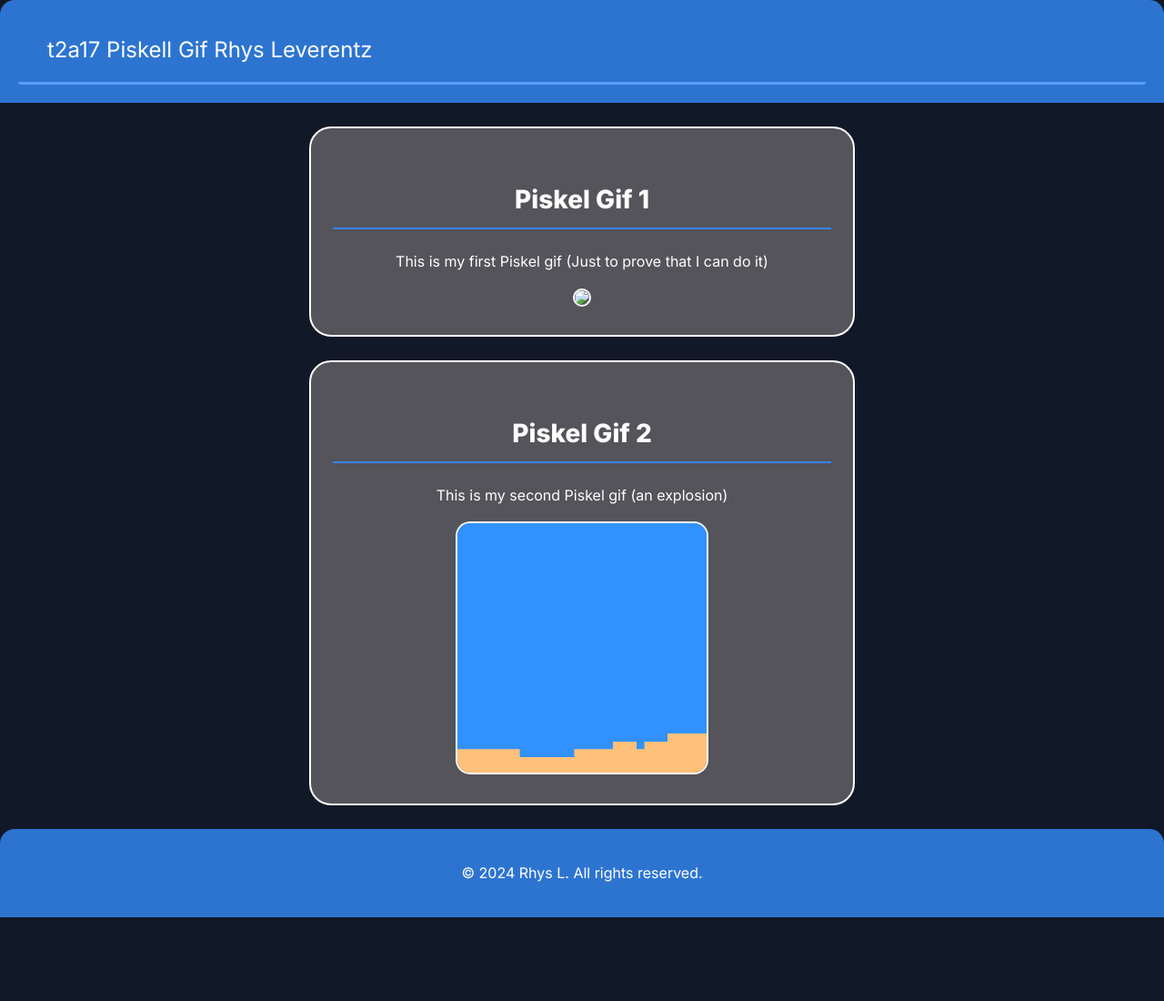
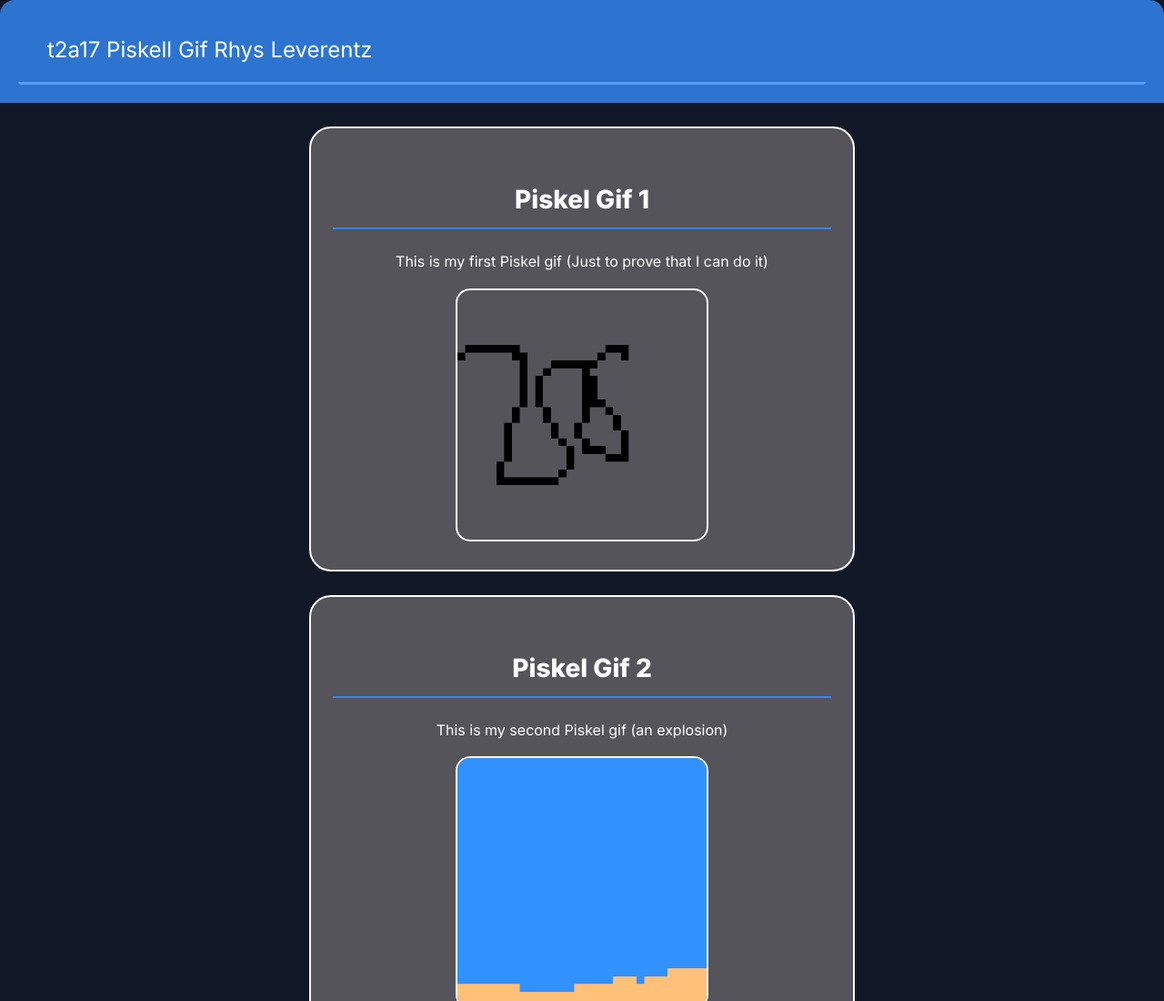
Before and after one commit to schoolwork2368-svg/index.html, a plain HTML site: page t2a17-Piskel-gif-rhys L.html in a window 1280 px wide. Shown: the top 1100 px of the page at 91% size. Before the commit the page ends 1008 px from the top, so only its background shows below. Drawn offline with Linux system fonts and the light colour scheme; files whose address does not match are found by name.

Commit message:
Update t2a17-Piskel-gif-rhys L.html

```diff
--- a/t2a17-Piskel-gif-rhys L.html
+++ b/t2a17-Piskel-gif-rhys L.html
@@ -20,7 +20,7 @@
         <h2 style="color:#ffffff; text-align: center;">Piskel Gif 1</h2>
         <p style="color:#ffffff; text-align: center;">This is my first Piskel gif (Just to prove that I can do it)</p>
         <div style="text-align: center;">
-            <img src="All Photos\New Piskel.gif" style="max-width: 50%; height: auto; border: 2px solid #ffffff; border-radius: 1rem;">
+            <img src="New Piskel.gif" style="max-width: 50%; height: auto; border: 2px solid #ffffff; border-radius: 1rem;">
         </div>
         </div>
         <div>
@@ -40,4 +40,5 @@
         </div>
     </footer>
 </body>
+
 </html>
```
